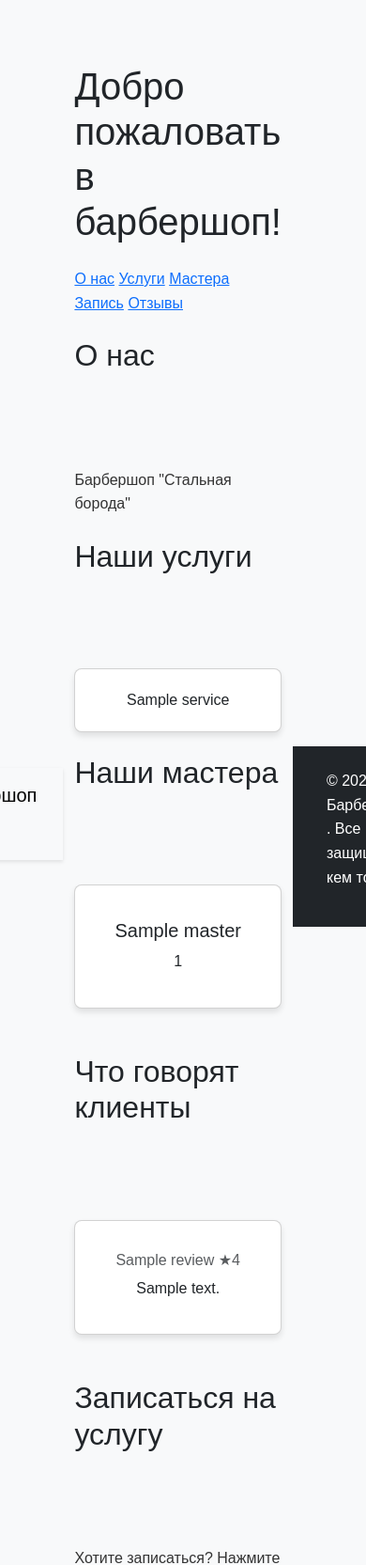
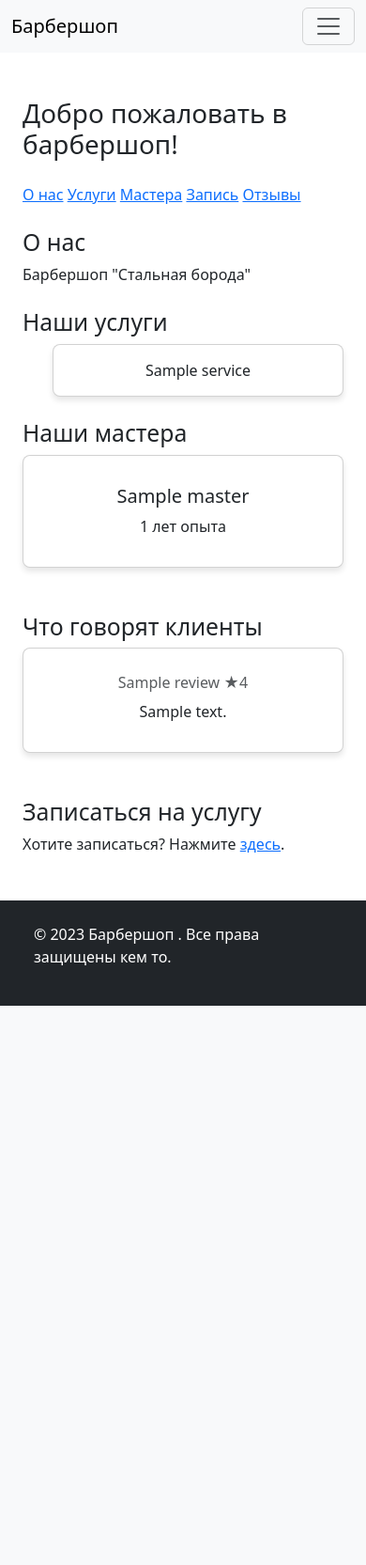
Before and after one commit to Kirill863/hw36, a Django app: page / in a window 390 px wide; the page is wider, and only the part inside the window is pictured. Shown: the top 1665 px of that part at 94% size. After the commit the page ends 1070 px from the top of that part, so only its background shows below. Run offline with Django 5.2, Linux system fonts and the light colour scheme; tables that the repository leaves empty hold one stand-in row (values such as "Sample post").

Commit message:
hw24_догнал вроде

```diff
--- a/core/static/main.css
+++ b/core/static/main.css
@@ -1,38 +1,9 @@
-/* Базовые стили */
-* {
-margin: 0;
-padding: 0;
-box-sizing: border-box;
-}
-
-body {
-font-family: 'Arial', sans-serif;
-line-height: 1.6;
-color: #333;
-background-color: #f8f9fa;
-min-height: 100vh;
-display: flex;
-justify-content: center;
-align-items: center;
-padding: 20px;
-}
-
-/* Стили для хедера */
-.header {
-    background-color: #fff;
-    box-shadow: 0 2px 4px rgba(0, 0, 0, 0.1);
-    position: sticky; /* Чтобы хедер оставался при прокрутке */
-    top: 0;
-    z-index: 10; /* Убедитесь, что он выше остального контента */
-}
-
-
-/* Карточки */
+/* Базовые стили для карточек */
 .card {
     background-color: #fff;
     border-radius: 8px;
     box-shadow: 0 4px 6px rgba(0, 0, 0, 0.1);
-padding: 20px;
+    padding: 15px;
     text-align: center;
     transition: transform 0.2s ease, box-shadow 0.2s ease;
 }
@@ -42,62 +13,39 @@ transform: translateY(-5px);
     box-shadow: 0 8px 12px rgba(0, 0, 0, 0.2);
 }
 
-/* Значки */
-.badge i {
-font-size: 1rem;
-color: #6c757d;
+/* Стили для карточек услуг */
+.service-cards {
+    display: flex;
+    flex-wrap: wrap;
+    gap: 15px;
+    justify-content: center;
 }
 
-/* Дополнительные стили для заголовков */
-h1, h2, h3 {
-margin-bottom: 100px;
-color: #212529;
+.service-card {
+    width: calc(33.33% - 15px); /* Три колонки с зазорами */
+    min-width: 250px; /* Минимальная ширина */
 }
 
-h1 {
-font-size: 2.5rem;
+/* Стили для карточек мастеров */
+.master-card {
+    text-align: center;
 }
 
-h2 {
-font-size: 2rem;
-}
-
-h3 {
-font-size: 1.5rem;
-}
-
-/* Стили для кнопок */
-.btn {
-display: inline-block;
-padding: 10px 20px;
-background-color: #007bff;
-color: #fff;
-border: none;
-border-radius: 4px;
-text-decoration: none;
-font-size: 1rem;
-cursor: pointer;
-transition: background-color 0.2s ease;
-}
-
-.btn:hover {
-background-color: #0056b3;
-}
-
-/* Стили для списков */
-ul {
-list-style-type: none;
-padding: 0;
-}
-
-li {
+.master-avatar {
     margin-bottom: 10px;
 }
 
-/* Медиа-запросы для адаптивности */
+.avatar {
+    width: 100px;
+    height: 100px;
+    border-radius: 50%; /* Круглая аватарка */
+    object-fit: cover;
+    border: 2px solid #ddd; /* Лёгкая рамка */
+}
+
+/* Адаптивность для мобильных устройств */
 @media (max-width: 768px) {
-.card {
-    width: 100%;
-    max-width: 300px;
+    .service-card {
+        width: calc(50% - 15px); /* Две колонки на мобильных */
     }
 }
--- a/templates/barbershop/index.html
+++ b/templates/barbershop/index.html
@@ -2,6 +2,8 @@
 {% block title %}Главная страница{% endblock %}
 
 {% block content %}
+<div class="container">
+
     <h1 class="mb-4">Добро пожаловать в барбершоп!</h1>
 
     <nav>
@@ -33,10 +35,9 @@
             {% for master in masters %}
             <div class="col-md-4 mb-4">
                 <div class="card">
-
                     <div class="card-body">
                         <h5 class="card-title">{{ master.name }}</h5>
-                    <p class="card-text">{{ master.experience }}</p>
+                        <p class="card-text">{{ master.experience }} лет опыта</p>
                     </div>
                 </div>
             </div>
@@ -66,4 +67,5 @@
         <p>Хотите записаться? Нажмите <a href="{% url 'orders_list' %}">здесь</a>.</p>
     </section>
 
+</div>
 {% endblock %}
```
Lines whose indentation alone changed are shown as unchanged.
